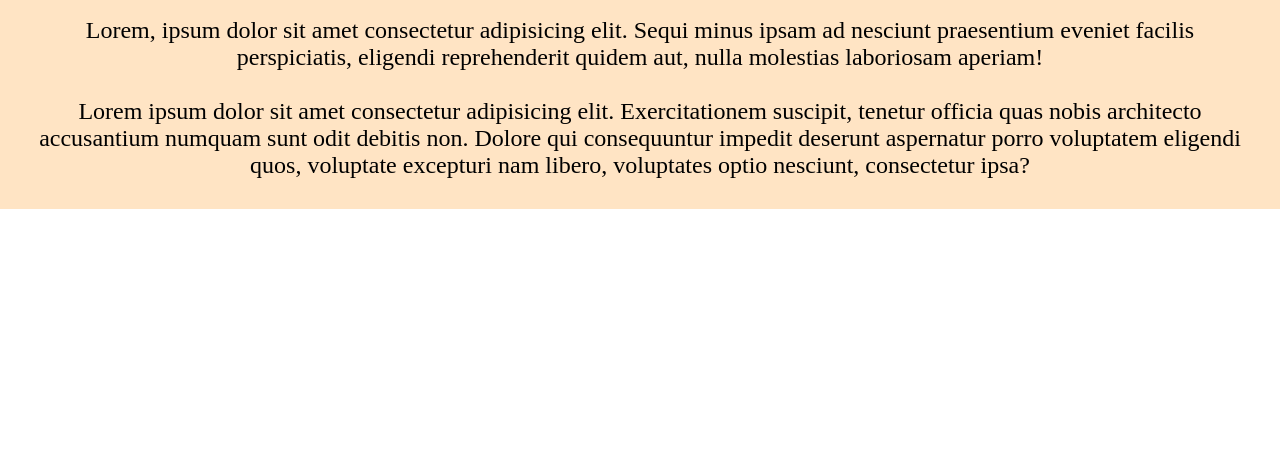
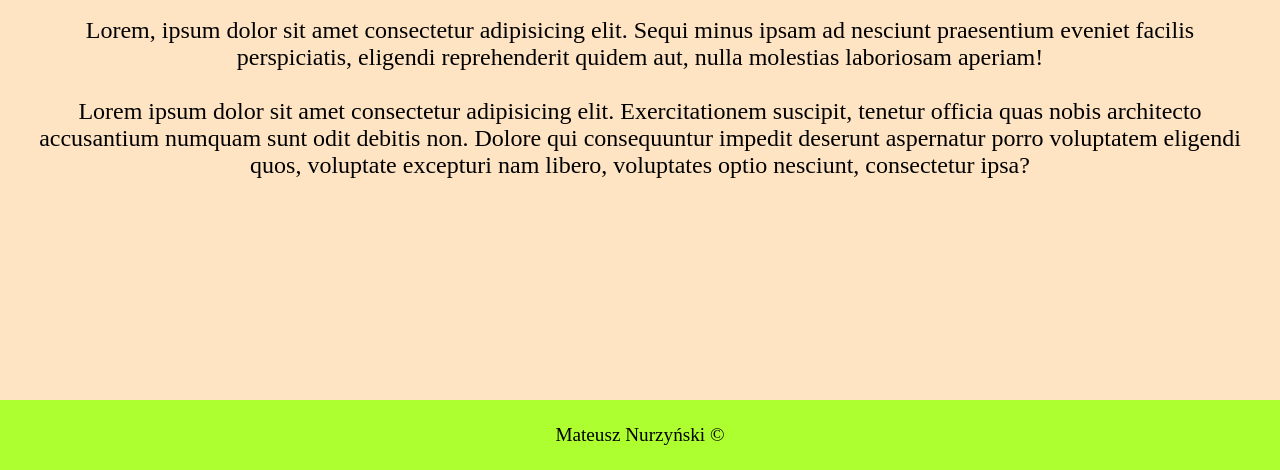
Before and after one commit to mateusznurzynski/odin-restaurant-page, a website built with webpack: page dist/index.html in a window 1280 px wide. Shown: the part 330-800 px from the top of the page. Built offline with Linux system fonts and the light colour scheme.

Commit message:
Add a footer

```diff
--- a/src/style.css
+++ b/src/style.css
@@ -15,6 +15,7 @@ html {
 }
 
 #content {
+	min-height: 100vh;
 	display: flex;
 	flex-direction: column;
 	align-items: center;
@@ -103,6 +104,7 @@ nav {
 	flex-direction: column;
 	padding: 30px;
 	background-color: bisque;
+	flex-grow: 1;
 }
 
 .main-header {
@@ -116,3 +118,13 @@ nav {
 	font-size: 1.5rem;
 	text-align: center;
 }
+
+footer {
+	height: 70px;
+	width: 100vw;
+	background-color: var(--placeholder-color);
+	display: flex;
+	justify-content: center;
+	align-items: center;
+	font-size: 1.2rem;
+}
```
Also changed, not shown: dist/index.html, dist/main.js.
